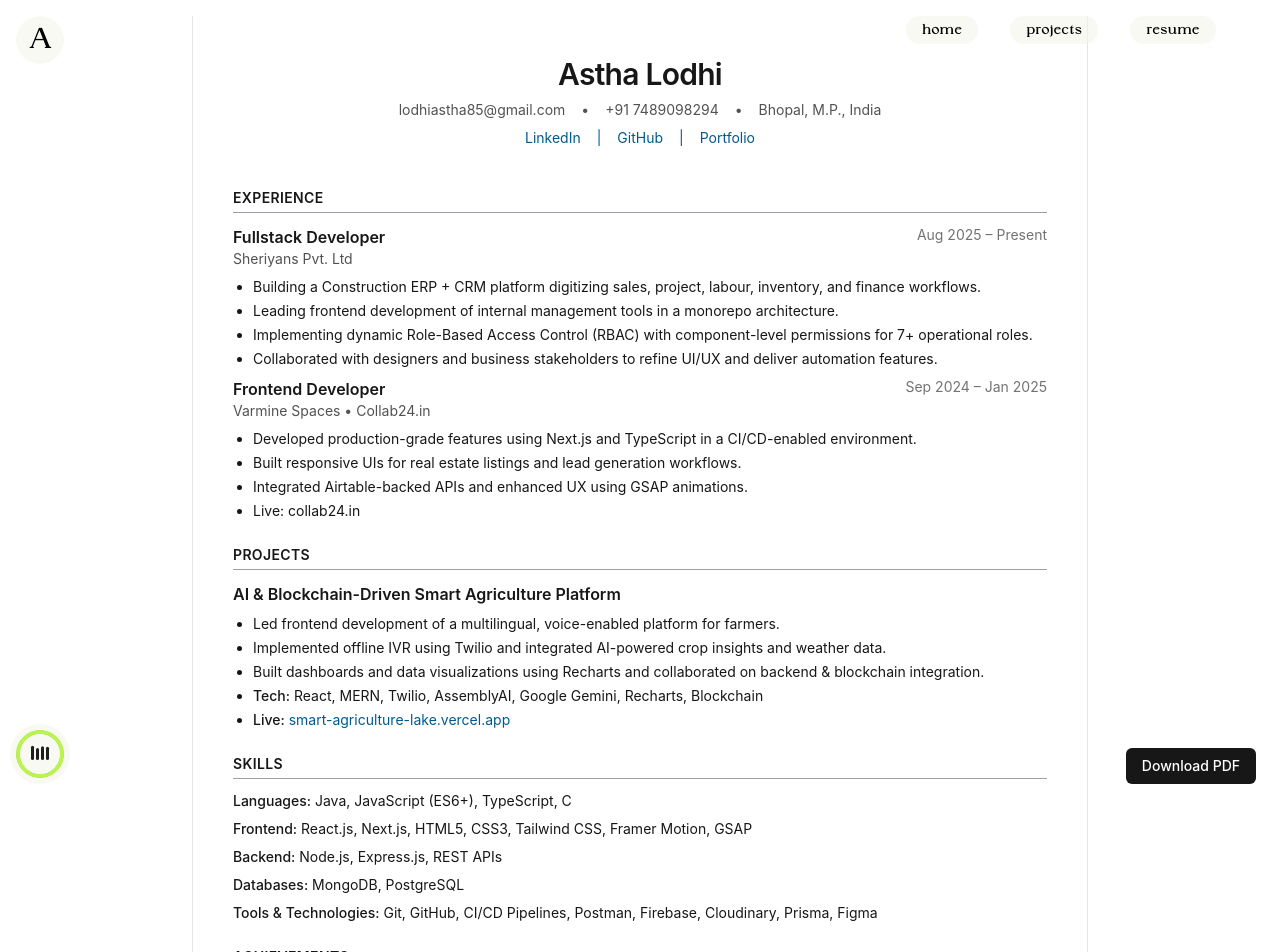
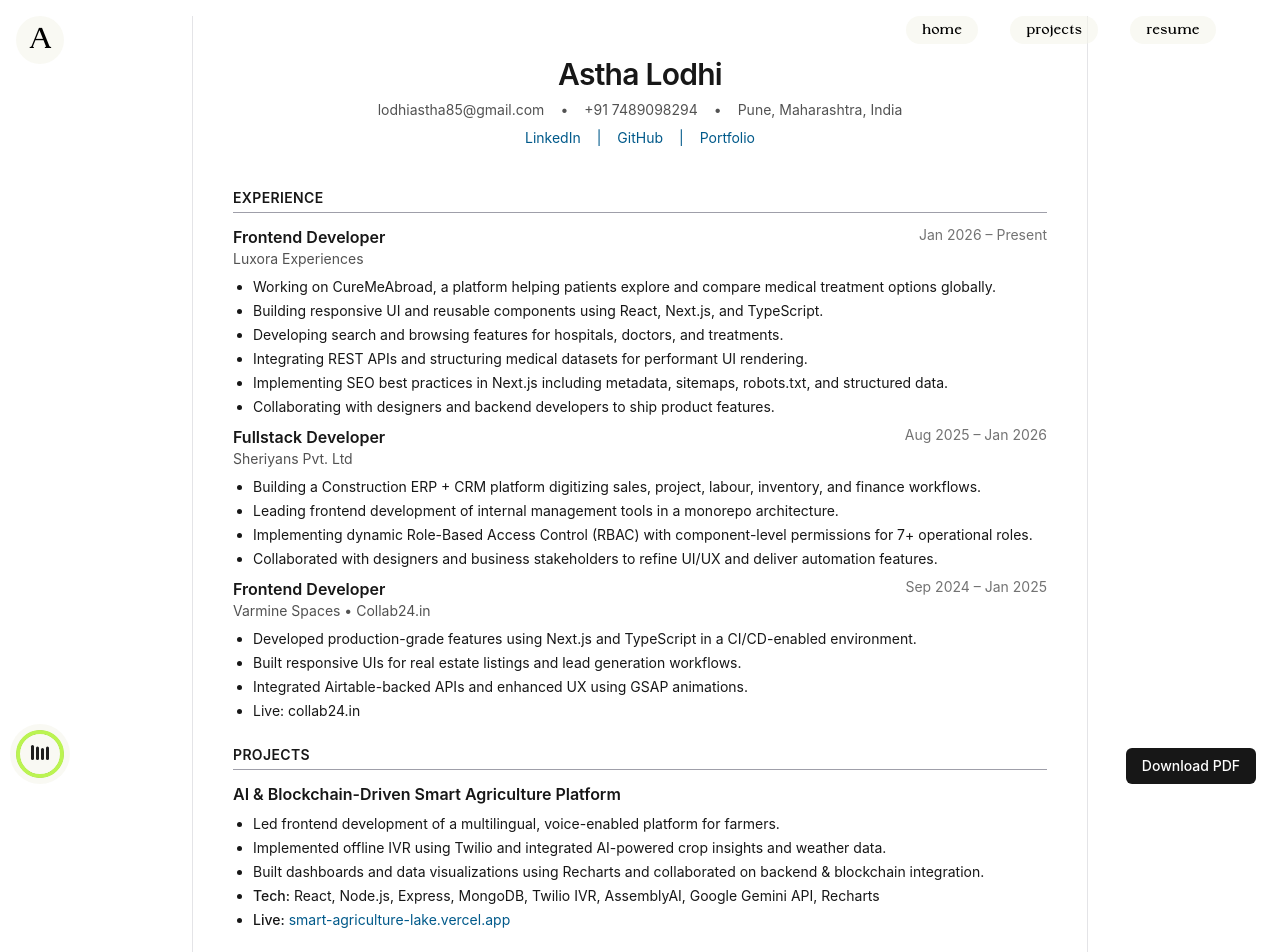
Before and after one commit to WebWithAstha/astha, a React (Vite) app: page /resume in a window 1280 px wide. Shown: the top 952 px of the page. Built offline with nearby package versions, Linux system fonts and the light colour scheme; a web font is replaced by a local one.

Commit message:
implemented seo

```diff
--- a/index.html
+++ b/index.html
@@ -4,6 +4,7 @@
     <meta charset="UTF-8" />
     <link rel="icon" type="image/svg+xml" href="/fav.ico" />
     <meta name="viewport" content="width=device-width, initial-scale=1.0" />
+    <meta name="google-site-verification" content="Qe1zK-AFw0I3KE6EklBPWOt-5EA9EsR3X87wap2akpc" />
     <title>Astha Lodhi | Portfolio</title>
   </head>
   <body>
--- a/package.json
+++ b/package.json
@@ -17,6 +17,7 @@
     "lucide-react": "^0.525.0",
     "react": "^19.1.0",
     "react-dom": "^19.1.0",
+    "react-helmet-async": "^3.0.0",
     "react-router-dom": "^7.6.3",
     "tailwindcss": "^4.1.11"
   },
--- a/src/main.jsx
+++ b/src/main.jsx
@@ -1,7 +1,25 @@
 import { createRoot } from 'react-dom/client'
 import './index.css'
 import App from './App.jsx'
+import { HelmetProvider } from 'react-helmet-async'
+// import
+
 
 createRoot(document.getElementById('root')).render(
-    <App />
+    <HelmetProvider>
+        <script type="application/ld+json">
+            {JSON.stringify({
+                "@context": "https://schema.org",
+                "@type": "Person",
+                name: "Astha Lodhi",
+                url: "https://astha-chi.vercel.app",
+                jobTitle: "Software Developer",
+                sameAs: [
+                    "https://github.com/WebWithAstha",
+                    "https://linkedin.com/in/asthalodhi"
+                ]
+            })}
+        </script>
+        <App />
+    </HelmetProvider>
 )
--- a/src/pages/home.jsx
+++ b/src/pages/home.jsx
@@ -5,6 +5,7 @@
 import AboutSection from "../components/AboutSection"
 import TimelineSection from "../components/TimelineSection"
 import Footer from "../components/Footer"
+import { Helmet } from "react-helmet-async"
 
 const Home = () => {
 
@@ -13,6 +14,22 @@
 
 
     return (
+        <>
+            <Helmet>
+                <title>Astha Lodhi | Software Developer</title>
+
+                <meta
+                    name="description"
+                    content="Astha Lodhi is a Software Developer specializing in React, Next.js, MERN, PostgreSQL and TypeScript."
+                />
+
+                <meta name="keywords" content="Astha Lodhi, React Developer, MERN Developer, Software Developer India" />
+
+                {/* Open Graph */}
+                <meta property="og:title" content="Astha Lodhi Portfolio" />
+                <meta property="og:description" content="Software Developer Portfolio" />
+                <meta property="og:type" content="website" />
+            </Helmet>
             <div className="bg-light w-full  text-dark">
                 <HeroSection />
 
@@ -26,6 +43,7 @@
                 {/* <div className="h-screen"></div>
             <div className="h-screen"></div> */}
             </div>
+        </>
     )
 }
 
--- a/src/pages/resume.jsx
+++ b/src/pages/resume.jsx
@@ -22,7 +22,7 @@
             <span className="sm:inline-block hidden px-4">
               {"  •  "}
             </span>
-          Bhopal, M.P., India
+            Pune, Maharashtra, India
           </p>
 
           <div className="flex flex-row  sm:justify-center text-sm text-sky-800">
@@ -62,9 +62,23 @@
         {/* EXPERIENCE */}
         <Section title="Experience">
           <ExperienceItem
+            role="Frontend Developer"
+            company="Luxora Experiences"
+            duration="Jan 2026 – Present"
+            points={[
+              "Working on CureMeAbroad, a platform helping patients explore and compare medical treatment options globally.",
+              "Building responsive UI and reusable components using React, Next.js, and TypeScript.",
+              "Developing search and browsing features for hospitals, doctors, and treatments.",
+              "Integrating REST APIs and structuring medical datasets for performant UI rendering.",
+              "Implementing SEO best practices in Next.js including metadata, sitemaps, robots.txt, and structured data.",
+              "Collaborating with designers and backend developers to ship product features.",
+            ]}
+          />
+
+          <ExperienceItem
             role="Fullstack Developer"
             company="Sheriyans Pvt. Ltd"
-          duration="Aug 2025 – Present"
+            duration="Aug 2025 – Jan 2026"
             points={[
               "Building a Construction ERP + CRM platform digitizing sales, project, labour, inventory, and finance workflows.",
               "Leading frontend development of internal management tools in a monorepo architecture.",
@@ -107,8 +121,7 @@
                 collaborated on backend & blockchain integration.
               </li>
               <li>
-            <span className="font-medium">Tech:</span> React, MERN, Twilio,
-            AssemblyAI, Google Gemini, Recharts, Blockchain
+                <span className="font-medium">Tech:</span> React, Node.js, Express, MongoDB, Twilio IVR, AssemblyAI, Google Gemini API, Recharts
               </li>
               <li>
                 <span className="font-medium">Live:</span>{" "}
@@ -132,7 +145,8 @@
           </SkillRow>
 
           <SkillRow label="Frontend">
-          React.js, Next.js, HTML5, CSS3, Tailwind CSS, Framer Motion, GSAP
+            React.js, Next.js (App Router), HTML5, CSS3, Tailwind CSS,
+            Framer Motion, GSAP
           </SkillRow>
 
           <SkillRow label="Backend">
@@ -140,12 +154,12 @@
           </SkillRow>
 
           <SkillRow label="Databases">
-          MongoDB, PostgreSQL
+            MongoDB, PostgreSQL, Prisma ORM
           </SkillRow>
 
           <SkillRow label="Tools & Technologies">
-          Git, GitHub, CI/CD Pipelines, Postman, Firebase, Cloudinary,
-          Prisma, Figma
+            Git, GitHub, CI/CD, Postman, Firebase, Cloudinary,
+            Figma
           </SkillRow>
         </Section>
 
```
Also changed, not shown: public/robots.txt (added), 2 other files (tests, documents, lock files or other folders). Lines whose indentation alone changed are shown as unchanged.
